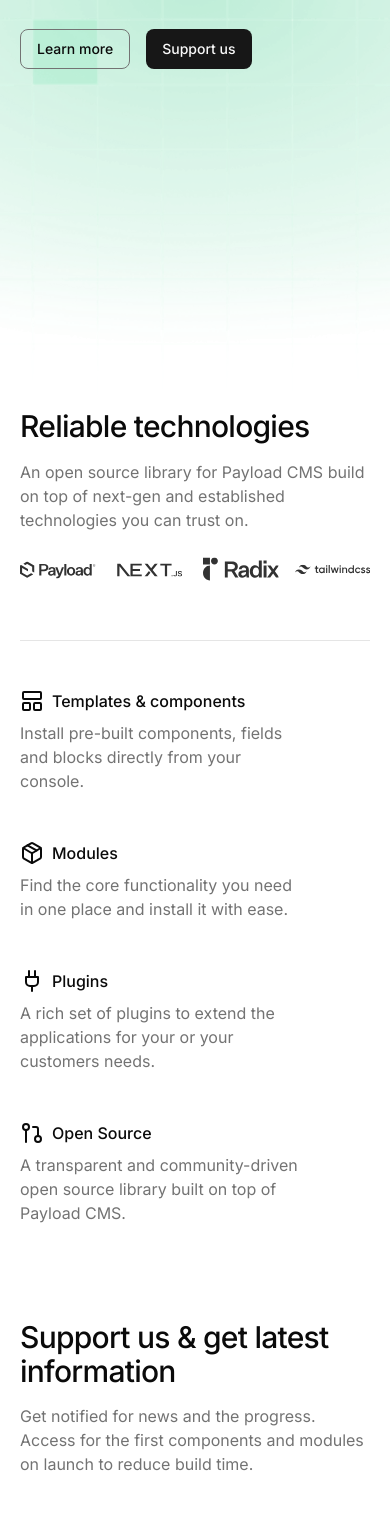
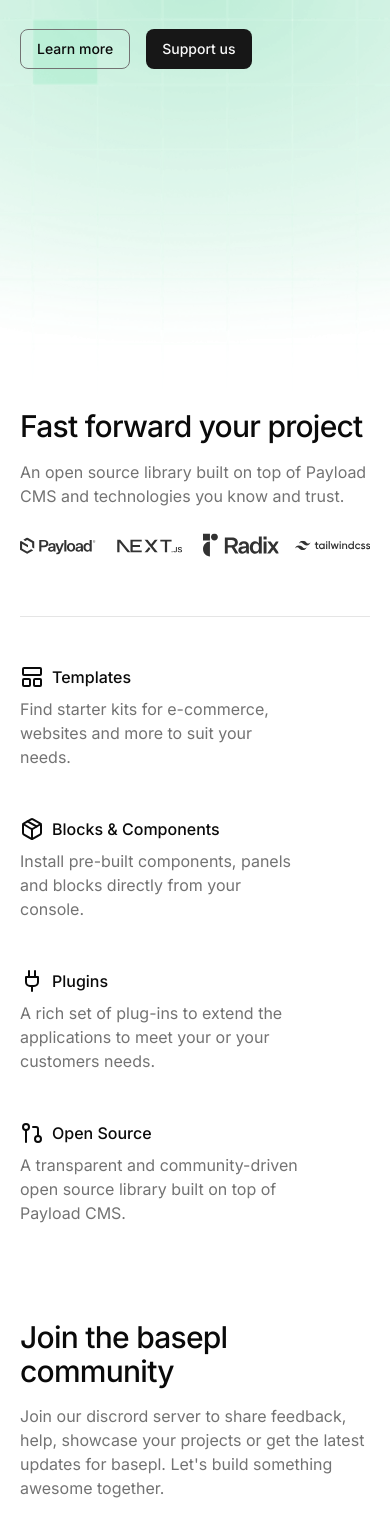
Before and after one commit to devsub-agency/basepl, a Next.js app: page / in a window 390 px wide. Shown: the part 434-1964 px from the top of the page. Built offline with nearby package versions, Linux system fonts and the light colour scheme.

Commit message:
finalised landingpage and links

```diff
--- a/src/app/(frontend)/blog/[slug]/page.tsx
+++ b/src/app/(frontend)/blog/[slug]/page.tsx
@@ -50,7 +50,7 @@ export default async function Page() {
             </header>
 
             {/* Featured Image */}
-            <div className="mb-8 overflow-hidden rounded-lg">
+            <div className="mb-8 overflow-hidden rounded-xl">
               <Image
                 src="/article-thumbnail.png"
                 alt="Google Core Update"
--- a/src/app/(frontend)/blog/page.tsx
+++ b/src/app/(frontend)/blog/page.tsx
@@ -107,7 +107,7 @@ export default function Page() {
           {articles.map((article, index) => (
             <div key={index} className="group space-y-6">
               <div className="space-y-4">
-                <div className="relative aspect-[16/9] overflow-hidden rounded-lg">
+                <div className="relative aspect-[16/9] overflow-hidden rounded-xl">
                   <Image
                     src={article.image}
                     alt={article.title}
--- a/src/app/(frontend)/components/Footer/Component.tsx
+++ b/src/app/(frontend)/components/Footer/Component.tsx
@@ -7,7 +7,8 @@ import { YoutubeLogo } from '../Logos/YoutubeLogo'
 import { GithubLogo } from '../Logos/GithubLogo'
 import { LinkedinLogo } from '../Logos/LinkedInLogo'
 import { XLogo } from '../Logos/XLogo'
-import { Logo } from '../Logo/Componet'
+import { BaseplLogo } from '../Logos/BaseplLogo'
+import { DiscordLogo } from '../Logos/DiscordLogo'
 
 interface FooterProps extends React.HTMLAttributes<HTMLElement> {}
 
@@ -17,18 +18,18 @@ export function Footer({ className, ...props }: FooterProps) {
       <div className="mx-auto max-w-screen-xl md:px-5">
         <div className="grid grid-cols-2 gap-8 md:grid-cols-4 lg:grid-cols-5 px-5 py-10 md:border-x md:p-16">
           <div className="flex flex-col justify-between col-span-2 lg:col-span-1">
-            <Logo />
+            <BaseplLogo />
             <div className="flex mt-8">
               <Button variant="ghost" size="icon" asChild>
-                <Link href="https://twitter.com">
+                <Link href="https://x.com/maurice_build">
                   <XLogo />
-                  <span className="sr-only">Twitter</span>
+                  <span className="sr-only">X</span>
                 </Link>
               </Button>
               <Button variant="ghost" size="icon" asChild>
-                <Link href="https://linkedin.com">
-                  <LinkedinLogo />
-                  <span className="sr-only">LinkedIn</span>
+                <Link href="https://discord.gg/b99KZMW2">
+                  <DiscordLogo />
+                  <span className="sr-only">Discord</span>
                 </Link>
               </Button>
               <Button variant="ghost" size="icon" asChild>
@@ -38,7 +39,7 @@ export function Footer({ className, ...props }: FooterProps) {
                 </Link>
               </Button>
               <Button variant="ghost" size="icon" asChild>
-                <Link href="https://youtube.com">
+                <Link href="/">
                   <YoutubeLogo />
                   <span className="sr-only">Youtube</span>
                 </Link>
@@ -49,9 +50,9 @@ export function Footer({ className, ...props }: FooterProps) {
           <div className="flex flex-col space-y-4">
             <h3 className="text-sm font-medium">Resources</h3>
             <nav className="flex flex-col space-y-3 text-sm text-muted-foreground">
-              <Link href="/templates">Templates</Link>
-              <Link href="/components">Components</Link>
-              <Link href="/plugins">Plugins</Link>
+              <Link href="/">Templates</Link>
+              <Link href="/">Components</Link>
+              <Link href="/">Plugins</Link>
             </nav>
           </div>
           <div className="flex flex-col space-y-4">
@@ -64,8 +65,8 @@ export function Footer({ className, ...props }: FooterProps) {
           <div className="flex flex-col space-y-4">
             <h3 className="text-sm font-medium">Legal</h3>
             <nav className="flex flex-col space-y-3 text-sm text-muted-foreground">
-              <Link href="/privacy">Privacy Policy</Link>
-              <Link href="/terms">Terms of Service</Link>
+              <Link href="/">Privacy Policy</Link>
+              <Link href="/">Terms of Service</Link>
             </nav>
           </div>
 
--- a/src/app/(frontend)/components/Header/Component.client.tsx
+++ b/src/app/(frontend)/components/Header/Component.client.tsx
@@ -9,9 +9,9 @@ import { Menu, Moon, Sun, X } from 'lucide-react'
 import { useTheme } from 'next-themes'
 import Link from 'next/link'
 import { useState } from 'react'
-import { Logo } from '../Logo/Componet'
 import { cn } from '@/lib/utils'
 import { GithubLogo } from '../Logos/GithubLogo'
+import { BaseplLogo } from '../Logos/BaseplLogo'
 
 interface HeaderClientProps {
   // todo: needs to be replaced with payload data
@@ -21,8 +21,6 @@ export const HeaderClient = ({ menuItems }: HeaderClientProps) => {
   const { theme, setTheme } = useTheme()
   const [showMenu, setShowMenu] = useState(false)
   const mockCta = 'Get started'
-
-  console.log(theme)
 
   const onToggleTheme = () => {
     if (theme === 'light') {
@@ -40,7 +38,7 @@ export const HeaderClient = ({ menuItems }: HeaderClientProps) => {
       ])}
     >
       <div className="flex justify-between items-center w-full md:w-fit p-4 md:p-0">
-        <Logo />
+        <BaseplLogo />
         <div onClick={() => setShowMenu(!showMenu)} className="md:hidden">
           {showMenu ? <X /> : <Menu />}
         </div>
--- a/src/app/(frontend)/components/Logo/Componet.tsx
+++ b/src/app/(frontend)/components/Logos/BaseplLogo.tsx
@@ -1,6 +1,6 @@
 import Link from 'next/link'
 
-export const Logo = () => {
+export const BaseplLogo = () => {
   return (
     <Link href={'/'} className="flex gap-2 items-center">
       <svg
--- a/src/app/(frontend)/globals.css
+++ b/src/app/(frontend)/globals.css
@@ -64,3 +64,6 @@
     @apply bg-background text-foreground;
   }
 }
+html {
+  scroll-behavior: smooth;
+}
--- a/src/app/(frontend)/page.tsx
+++ b/src/app/(frontend)/page.tsx
@@ -10,6 +10,7 @@ import { PayloadLogo } from './components/Logos/PayloadLogo'
 import { NextjsLogo } from './components/Logos/NextJsLogo'
 import { RadixLogo } from './components/Logos/RadixLogo'
 import { TailwindLogo } from './components/Logos/TailwindLogo'
+import { DiscordLogo } from './components/Logos/DiscordLogo'
 
 const Home = () => {
   return (
@@ -17,21 +18,19 @@ const Home = () => {
       <div className="flex flex-col justify-center mx-auto h-screen ">
         <div className="flex flex-col z-10 gap-6 px-5 sm:text-center mx-auto pb-40 md:w-3/5 md:px-10">
           <h1 className="text-4xl font-medium leading-[1.125] tracking-tight md:text-6xl">
-            Build Payload based applications in minutes
+            Build your Payload applications in minutes
           </h1>
           <p className="text-lg text-muted-foreground">
             Awesome out-of-the-box templates, components and plugins for Payload CMS. Bootstrap your
-            next next project in seconds with ease.
+            next project in minutes with ease.
           </p>
           <div className="flex gap-4 sm:mx-auto">
-            <Link href="/blog">
-              <Button variant="outline" className="bg-transparent border-muted-foreground">
-                Learn more
-              </Button>
-            </Link>
-            <Link href="/#newsletter">
-              <Button variant="default">Support us</Button>
-            </Link>
+            <Button variant="outline" className="bg-transparent border-muted-foreground" asChild>
+              <Link href="/blog">Learn more</Link>
+            </Button>
+            <Button variant="default" asChild>
+              <Link href="/#discord">Support us</Link>
+            </Button>
           </div>
         </div>
         <Image
@@ -44,11 +43,10 @@ const Home = () => {
       </div>
       <div className="flex flex-col gap-4 px-5 mx-auto md:text-center md:w-3/5 md:px-10 md:pb-12">
         <h1 className="text-3xl font-medium leading-[1.125] tracking-tight md:text-4xl">
-          Reliable technologies
+          Fast forward your project
         </h1>
         <p className="text-muted-foreground md:px-12">
-          An open source library for Payload CMS build on top of next-gen and established
-          technologies you can trust on.
+          An open source library built on top of Payload CMS and technologies you know and trust.
         </p>
         <div className="grid items-center opacity-80 w-full grid-cols-4 gap-4 md:gap-8 md:mt-6 md:px-6">
           <PayloadLogo />
@@ -63,19 +61,19 @@ const Home = () => {
           <div className="space-y-2">
             <div className="flex gap-2">
               <LayoutPanelTop />
-              <h2 className="font-medium">Templates & components</h2>
+              <h2 className="font-medium">Templates</h2>
             </div>
             <p className="text-muted-foreground">
-              Install pre-built components, fields and blocks directly from your console.
+              Find starter kits for e-commerce, websites and more to suit your needs.
             </p>
           </div>
           <div className="space-y-2">
             <div className="flex gap-2">
               <Package />
-              <h2 className="font-medium">Modules</h2>
+              <h2 className="font-medium">Blocks & Components</h2>
             </div>
             <p className="text-muted-foreground">
-              Find the core functionality you need in one place and install it with ease.
+              Install pre-built components, panels and blocks directly from your console.
             </p>
           </div>
           <div className="space-y-2">
@@ -84,7 +82,8 @@ const Home = () => {
               <h2 className="font-medium">Plugins</h2>
             </div>
             <p className="text-muted-foreground">
-              A rich set of plugins to extend the applications for your or your customers needs.
+              A rich set of plug-ins to extend the applications to meet your or your customers
+              needs.
             </p>
           </div>
           <div className="space-y-2">
@@ -101,17 +100,19 @@ const Home = () => {
       <div className="h-40 hidden md:block" />
       <div className="flex flex-col px-5 mx-auto gap-4 md:w-3/5 md:text-center">
         <h1 className="text-3xl font-medium leading-[1.125] tracking-tight md:text-4xl">
-          Support us & get latest information
+          Join the basepl community
         </h1>
         <p className="text-muted-foreground md:px-12">
-          Get notified for news and the progress. Access for the first components and modules on
-          launch to reduce build time.
+          Join our discrord server to share feedback, help, showcase your projects or get the latest
+          updates for basepl. Let's build something awesome together.
         </p>
-        <div className="flex w-full max-w-sm items-center gap-4 md:mx-auto mt-10">
-          <Input type="email" placeholder="Email" />
-          <Button type="submit">Subscribe</Button>
-        </div>
-        <div className="w-full max-w-[40rem] h-40 relative mt-4 px-5">
+        <Button type="submit" className="md:mx-auto mt-4" id="discord" asChild>
+          <Link href="https://discord.gg/b99KZMW2">
+            <DiscordLogo isNative={false} />
+            Join on Discord
+          </Link>
+        </Button>
+        <div className="w-full max-w-[40rem] h-40 relative mt-4 px-5 mx-auto">
           <div className="absolute inset-x-20 top-0 bg-gradient-to-r from-transparent via-emerald-500 to-transparent h-[2px] md:w-3/4 blur-sm" />
           <div className="absolute inset-x-20 top-0 bg-gradient-to-r from-transparent via-emerald-500 to-transparent h-px md:w-3/4" />
           <div className="absolute inset-x-60 top-0 bg-gradient-to-r from-transparent via-emerald-400 to-transparent h-[5px] md:w-1/4 blur-sm" />
@@ -121,7 +122,7 @@ const Home = () => {
             minSize={0.4}
             maxSize={1}
             particleDensity={1200}
-            className="w-full h-full bg-transparent"
+            className="w-full h-full bg-transparent "
             particleColor="#34d399"
           />
           <div className="absolute inset-0 w-full h-full bg-background [mask-image:radial-gradient(350px_200px_at_top,transparent_20%,white)]"></div>
```
Also changed, not shown: src/app/(frontend)/components/Logos/DiscordLogo.tsx (added, +10 -0 lines).
